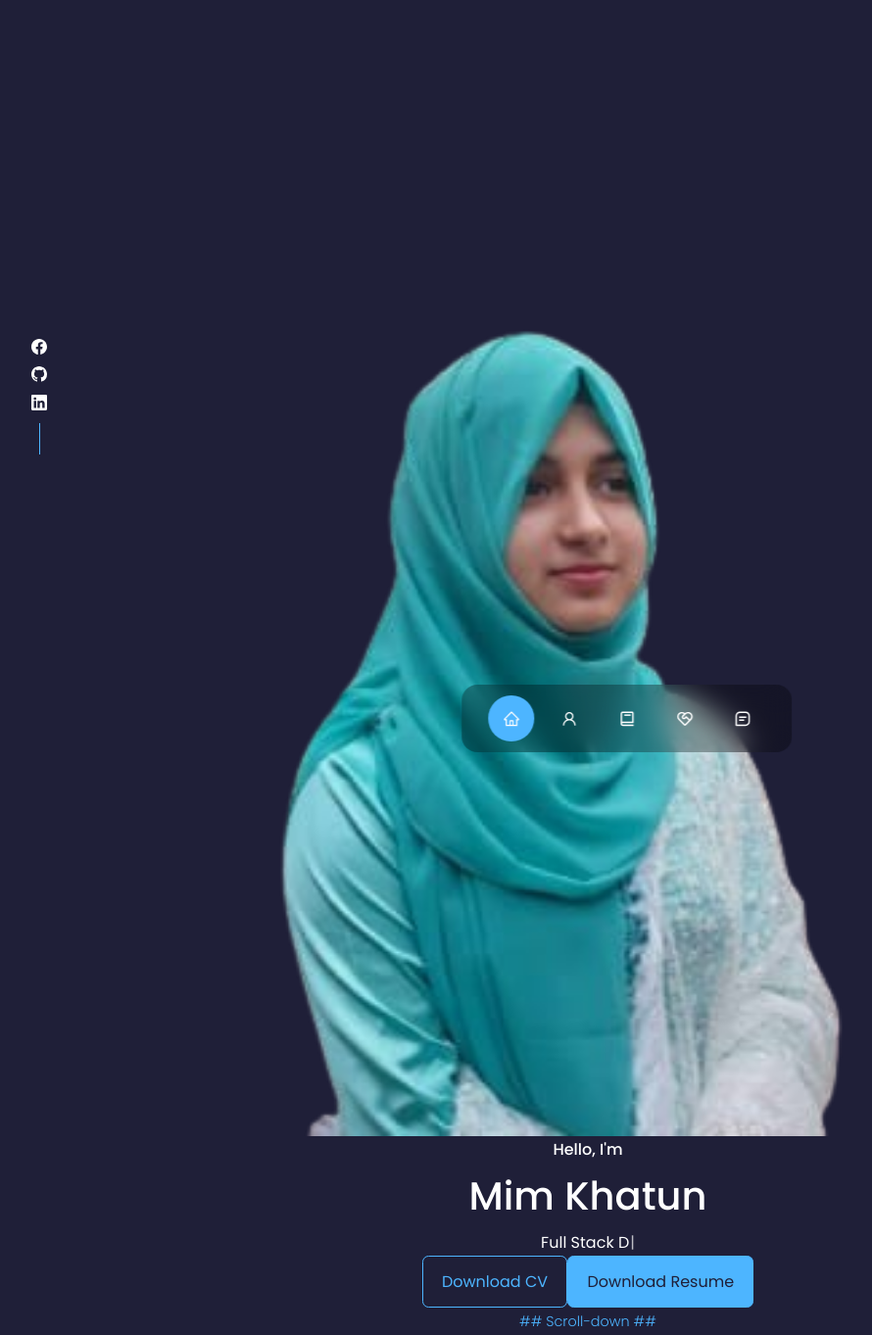
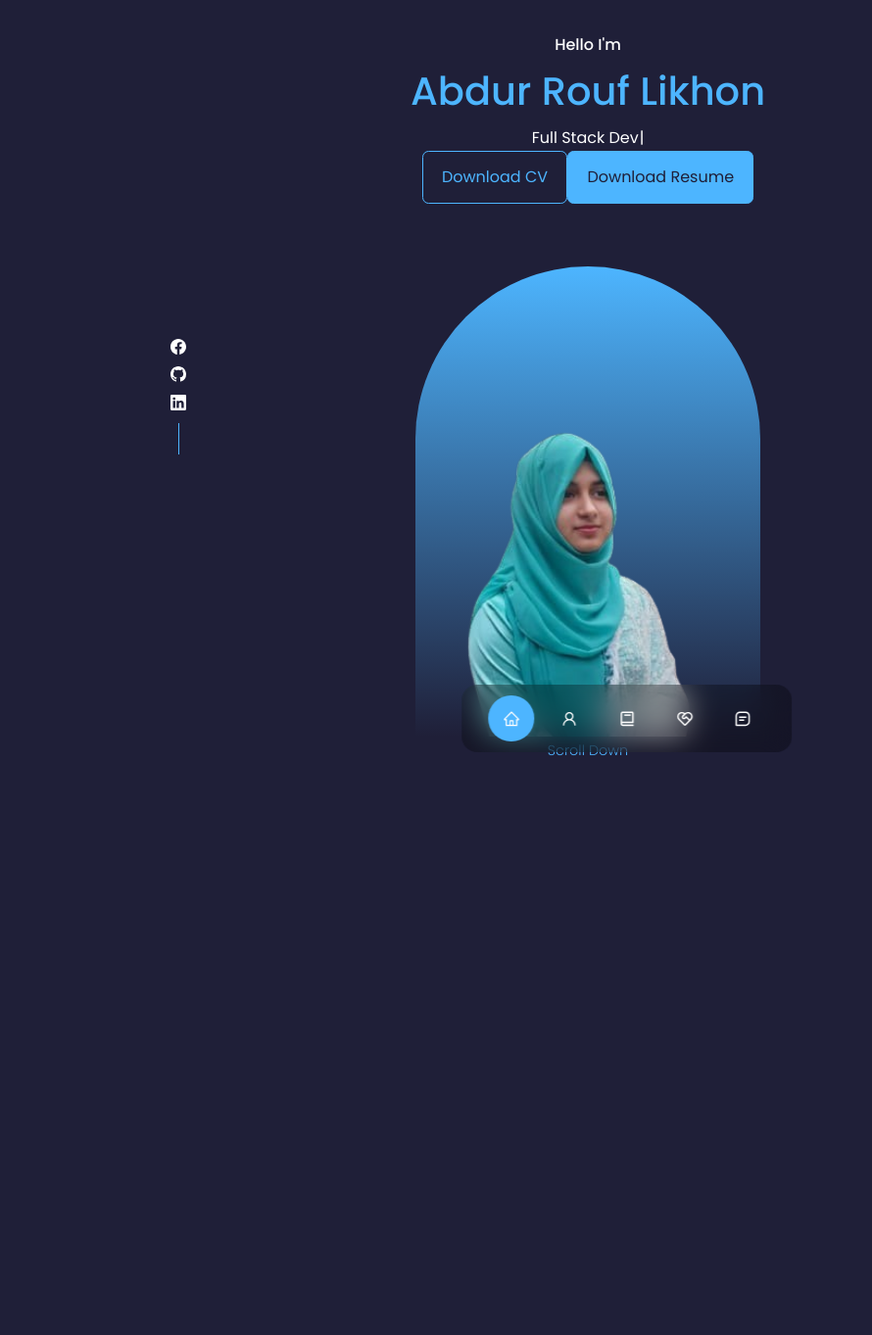
Before and after one commit to mim2041/my-portfolio, a React (Vite) app: page / in a window 1280 px wide. Shown: the whole page at 98% size, without its empty margins (0-890 px from the left). After the commit the page ends 800 px from the top, so only its background shows below. Built offline with nearby package versions, Linux system fonts and the light colour scheme.

Commit message:
header updated

```diff
--- a/src/pages/Home/HeroSection.jsx
+++ b/src/pages/Home/HeroSection.jsx
@@ -9,24 +9,27 @@ import { BsFacebook,BsGithub,BsInstagram, BsLinkedin } from 'react-icons/bs';
 
 const HeroSection = () => {
     return (
-        <header className='max-w-7xl'>
-            <div className='header-container flex flex-col md:flex-row items-center md:justify-center lg:justify-between gap-10 md:gap-2 lg:gap-5 relative md:mr-20 lg:mr-0'>
-            <div>
-                <img src={profile} alt=""  className='w-[500px]'/>
-            </div>
-            <div className='flex flex-col items-center justify-center gap-1'>
-                <h5>Hello, I'm</h5>
-                <h1 className='text-[#4db5ff] text-3xl '>Mim Khatun</h1>
-                <p className='text-warning'>
+        <header id="home ">
+      <div className="container header-container  lg:flex justify-center gap-40 items-center">
+        <div className="pt-5 lg:pt-0">
+          <h5>Hello I'm</h5>
+          <h1 className="title-name text-lg">Abdur Rouf Likhon</h1>
+          <p className="text-warning">
             <Type />
           </p>
-
           <div className='flex gap-5 mt-6'>
                     <a href={cv} download className='btn flex items-center justify-center'>Download CV</a>
                     <a href={resume} download className='btn btn-primary flex items-center justify-center'>Download Resume</a>
                 </div>
         </div>
-            <a href="#contact" className='scroll-down absolute md:-right-36 lg:-right-[390px]'>## Scroll-down ##</a>
+        <div className="pic-con">
+          <div className="me">
+            <img src={profile} alt="" />
+          </div>
+        </div>
+        <a href="#Contact" className="scroll-down">
+          Scroll Down
+        </a>
         <div className="header-social">
             <a href="https://www.facebook.com/mim.suraiya/" target="_blank" rel="noreferrer" ><BsFacebook></BsFacebook></a>
             <a href="https://github.com/mim2041" target="_blank" rel="noreferrer"><BsGithub></BsGithub></a>
@@ -34,6 +37,7 @@ const HeroSection = () => {
         </div>
       </div>
     </header>
+
     );
 };
 
```
Lines whose indentation alone changed are shown as unchanged.
